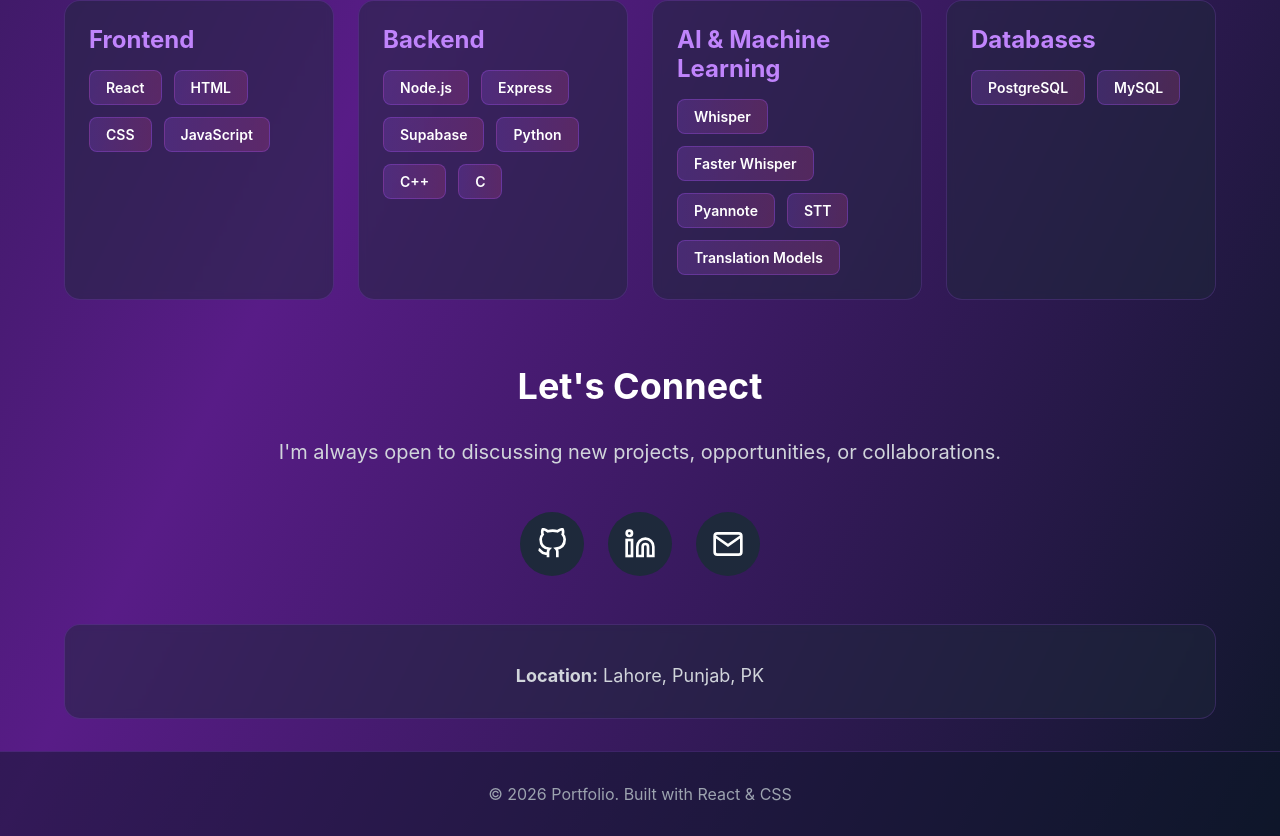
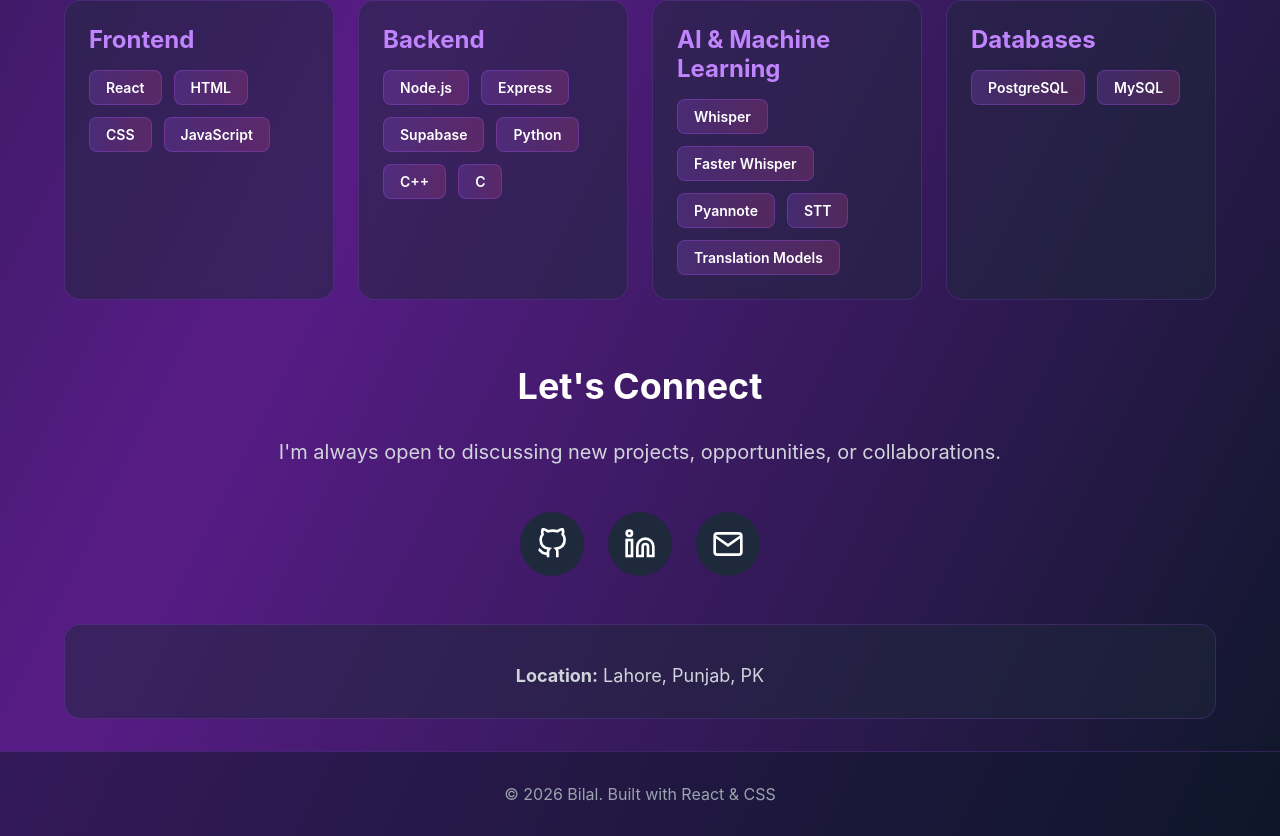
Before and after one commit to Bilal0876/Portfolio, a React (Vite) app: page / in a window 1280 px wide. Shown: the part 1763-2599 px from the top of the page. Built offline with nearby package versions, Linux system fonts and the light colour scheme.

Commit message:
Describe what you changed here

```diff
--- a/src/myportfolio.jsx
+++ b/src/myportfolio.jsx
@@ -56,7 +56,7 @@
         }
 
         .nav-container {
-          max-width: 72rem;
+          max-width: 100%;
           margin: 0 auto;
           padding: 1rem 1.5rem;
           display: flex;
@@ -482,6 +482,7 @@
           .skill-card,
           .contact-card {
             padding: 1.25rem;
+
           }
         }
       `}</style>
@@ -677,7 +678,7 @@
 
                {/* Footer */}
                <footer>
-                    <p>© 2026 Portfolio. Built with React & CSS</p>
+                    <p>© 2026 Bilal. Built with React & CSS</p>
                </footer>
           </>
      );
```
